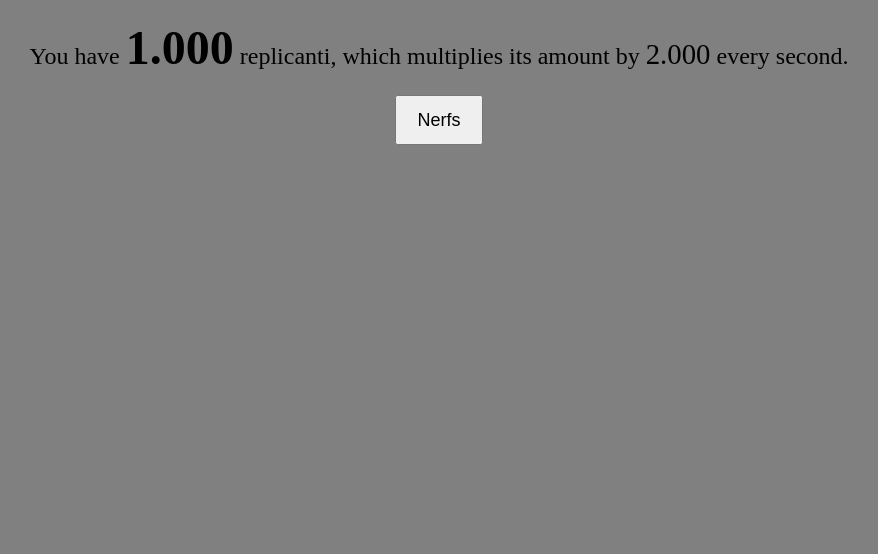
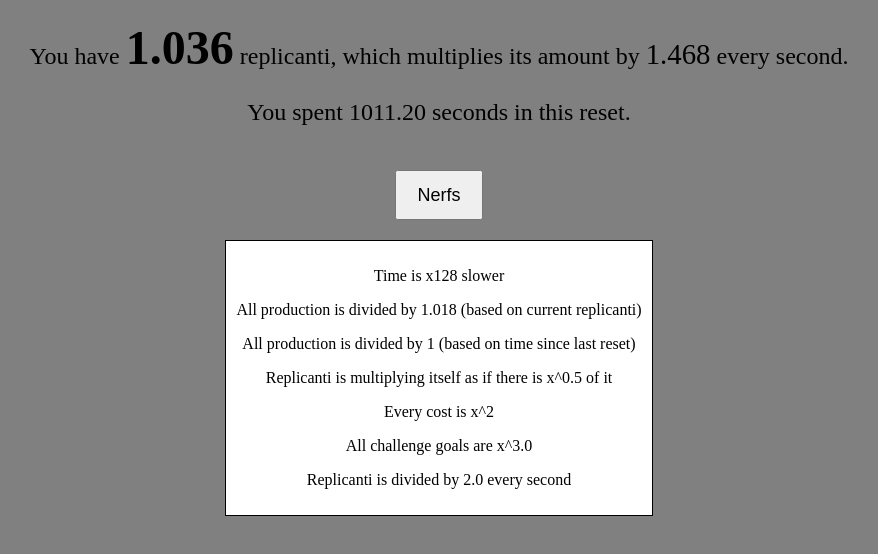
Before and after one commit to int0214/Replicanti_Copier, a plain HTML site: page index.html in a window 1280 px wide. Both pictures are taken after a click on the button "Nerfs". Shown: the whole page, without its empty margins (201-1079 px from the left). Drawn offline with Linux system fonts and the light colour scheme.

Commit message:
Update index.html

```diff
--- a/index.html
+++ b/index.html
@@ -8,14 +8,15 @@
 </head>
 <body>
     <div id="replicanti-container">
-        You have <span id="replicanti-count" style="font-size: 2em;">1</span> replicanti, which multiplies its amount by <span id="replicanti-multiplier" style="font-size: 1.2em;">2</span> every second.
+        You have <span id="replicanti-count" style="font-size: 2em;">1</span> replicanti, which multiplies its amount by <span id="replicanti-multiplier" style="font-size: 1.2em;">2.000</span> every second.
         <div id="void-points-container" style="display: none;">
             <p>You have <span id="void-points">0</span> Void Point(s)</p>
         </div>
+        <p>You spent <span id="play-time">0</span> seconds in this reset.</p>
     </div>
     <button id="nerfs-button">Nerfs</button>
     <div id="nerfs-container" style="display: none;">
-        <p>Time is x<span id="time-multiplier">128</span> slower</p>
+        <p>Time is x<span id="time-multiplier"></span> slower</p>
         <p>All production is divided by <span id="productionDivisor1">1</span> (based on current replicanti)</p>
         <p>All production is divided by <span id="productionDivisor2">1</span> (based on time since last reset)</p>
         <p>Replicanti is multiplying itself as if there is x^<span id="replicantiMultiplier">0.5</span> of it</p>
```
